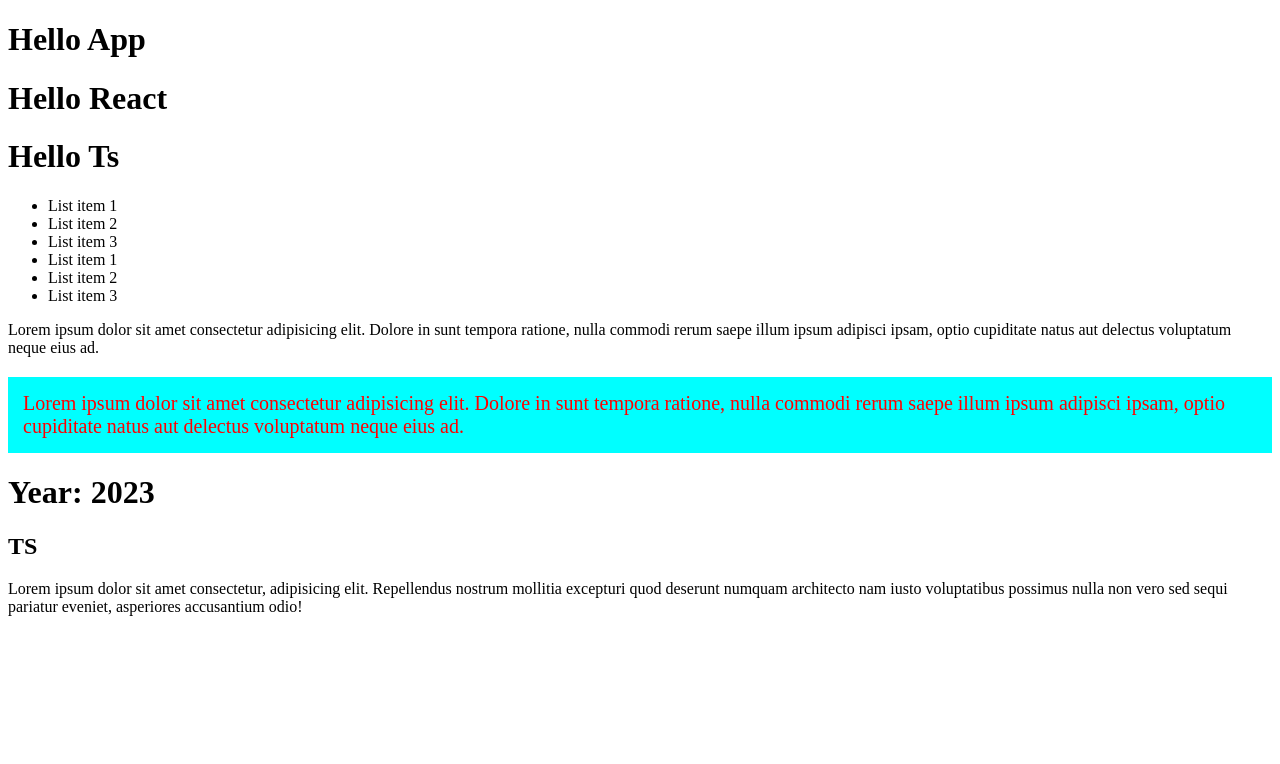
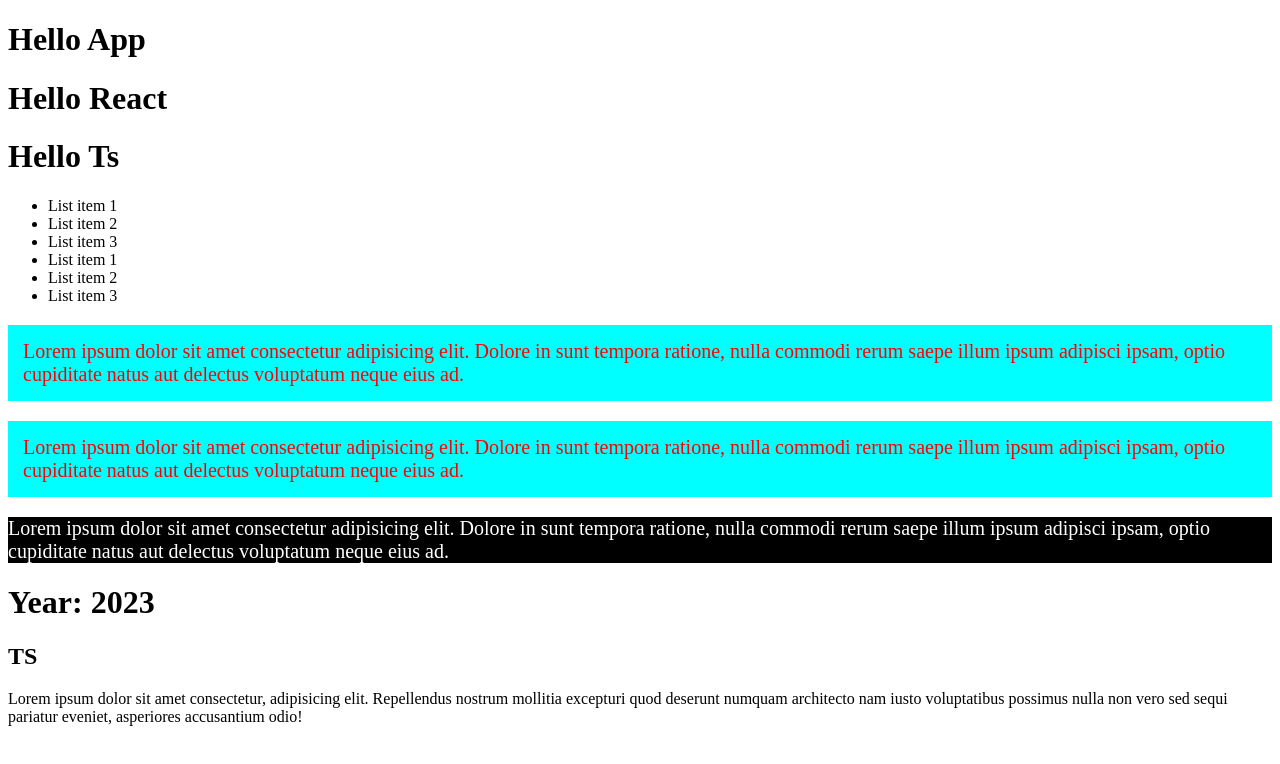
Before and after one commit to Artem-Semenov/shop-project, a React (Create React App) app: page / in a window 1280 px wide. Shown: the top 764 px of the page. Built offline with nearby package versions, Linux system fonts and the light colour scheme.

Commit message:
added css file for List component

```diff
--- /dev/null
+++ b/src/List.css
@@ -0,0 +1,5 @@
+.content {
+  background: black;
+  font-size: 20px;
+  color: white;
+}
--- a/src/List.tsx
+++ b/src/List.tsx
@@ -1,6 +1,14 @@
+import "./List.css";
+
 type Props = {};
 
 export const List = (props: Props) => {
+  const styleObj = {
+    color: "red",
+    backgroundColor: "aqua",
+    padding: "15px",
+    fontSize: "20px",
+  };
   return (
     <>
       <ul>
@@ -11,17 +19,26 @@
         <li>List item 2 </li>
         <li>List item 3 </li>
       </ul>
-      <p>
+      <p style={styleObj}>
         Lorem ipsum dolor sit amet consectetur adipisicing elit. Dolore in sunt
         tempora ratione, nulla commodi rerum saepe illum ipsum adipisci ipsam,
         optio cupiditate natus aut delectus voluptatum neque eius ad.
       </p>
-      <p style={{
-       color: 'red',
-       backgroundColor: 'aqua',
-       padding: '15px',
-       fontSize: '20px',
-       }}>
+      <p
+        style={{
+          color: "red",
+          backgroundColor: "aqua",
+          padding: "15px",
+          fontSize: "20px",
+        }}
+      >
+        Lorem ipsum dolor sit amet consectetur adipisicing elit. Dolore in sunt
+        tempora ratione, nulla commodi rerum saepe illum ipsum adipisci ipsam,
+        optio cupiditate natus aut delectus voluptatum neque eius ad.
+      </p>
+      <p
+        className="content"
+      >
         Lorem ipsum dolor sit amet consectetur adipisicing elit. Dolore in sunt
         tempora ratione, nulla commodi rerum saepe illum ipsum adipisci ipsam,
         optio cupiditate natus aut delectus voluptatum neque eius ad.
```
